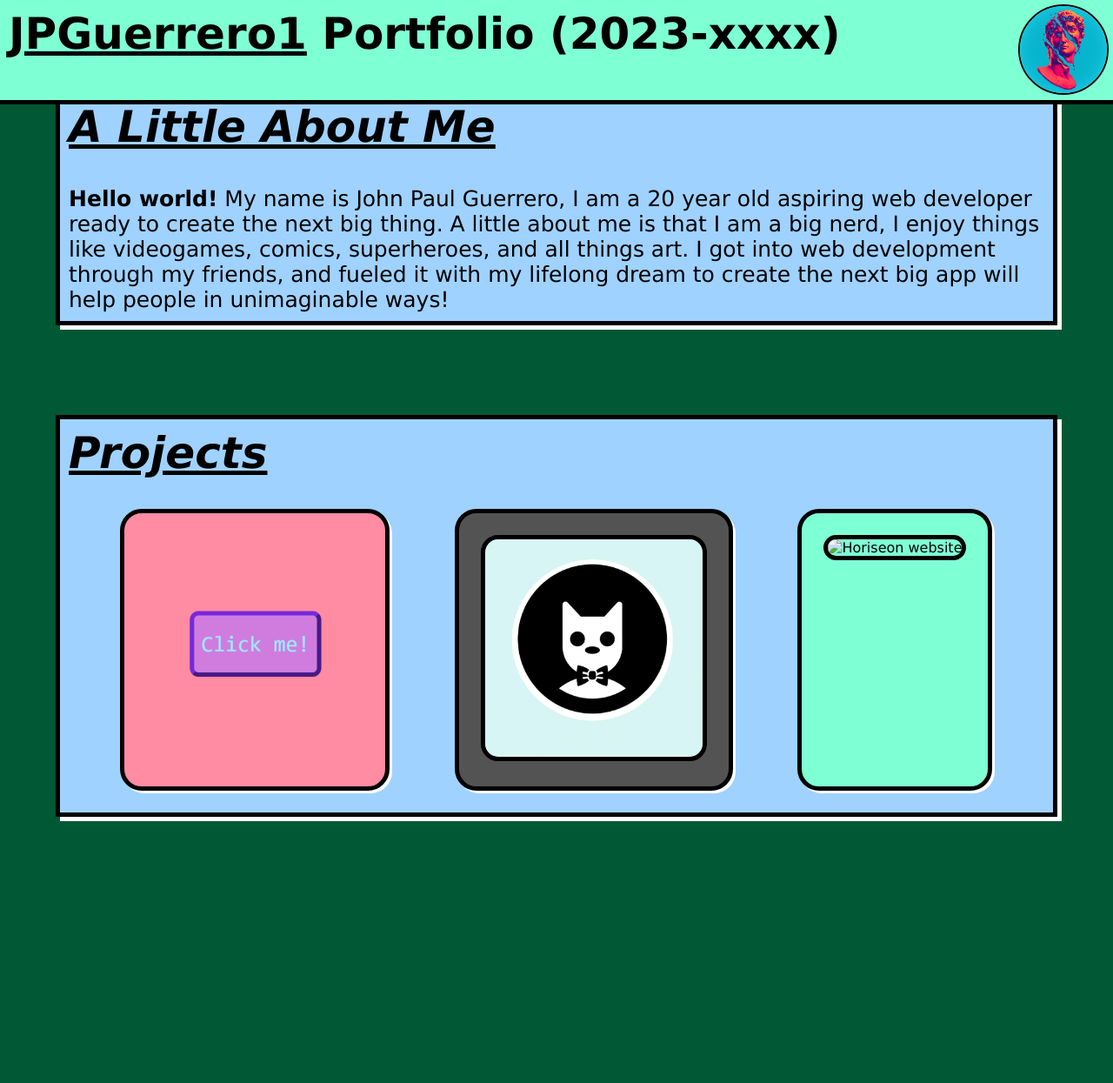
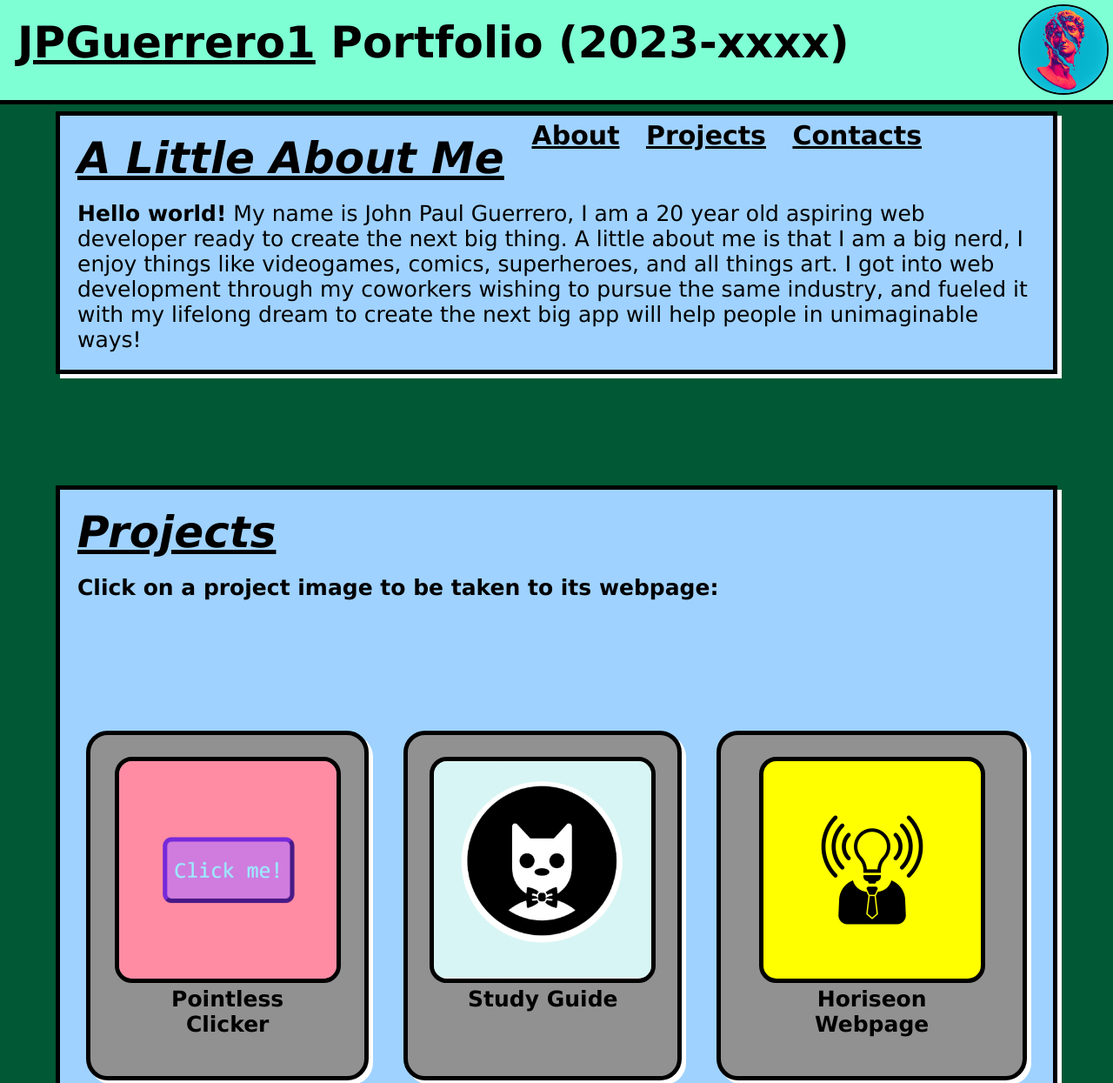
Before and after one commit to JPGuerrero1/Guerrero1-Portfolio, a plain HTML site: page index.html in a window 1280 px wide. Shown: the top 1245 px of the page at 87% size. Before the commit the page ends 1041 px from the top, so only its background shows below. Drawn offline with Linux system fonts and the light colour scheme.

Commit message:
stylized webpage with CSS

```diff
--- a/assets/style.css
+++ b/assets/style.css
@@ -24,18 +24,37 @@ header img {
     border-radius:50%;
 }
 
+header div {
+    float:right;
+    padding: 40px;
+    margin-right: 180px;
+    font-size:30px;
+    word-spacing:20px;
+    font-weight:bold;
+}
+
+#projects, #contact, #about {
+    text-decoration:none;
+}
+
 body {
     background-color:rgb(0, 88, 52);
 }
 
 h1 {
+    display:inline-block;
     font-size:50px;
-    padding:10px;
+    padding:20px;
+}
+
+h2 {
+    font-size:25px;
+    padding:0 20px 20px 20px;
 }
 
 /*content section*/
 .tile {
-    margin:8% 5%;
+    margin:10% 5%;
     border: 5px solid black;
     background-color:rgb(159, 210, 255);
     box-shadow:5px 5px rgb(255, 255, 255);
@@ -48,7 +67,7 @@ section h1 {
 
 p{
     font-size:25px;
-    padding:10px;
+    padding:0 20px 20px 20px;
 
 }
 
@@ -57,19 +76,24 @@ a {
     text-decoration:underline;
 }
 
-#grid {
+.grid {
     display:flex;
     justify-content:space-evenly;
     padding:10px;
 }
 
-.box-1 {
-    margin:15px;
+.grid p {
+    font-weight:bold;
+}
+
+.box {
+    margin:120px 20px 150px 20px;
     padding:25px;
     border-radius:25px;
-    background-color:rgb(255, 140, 163);
+    background-color:rgb(145, 145, 145);
     border: 5px solid black;
-    box-shadow:3px 3px rgb(255, 255, 255);
+    box-shadow:5px 5px rgb(255, 255, 255);
+    text-align:center;
 }
 
 #clicker {
@@ -77,15 +101,7 @@ a {
     width:250px;
     border-radius:20px;
     object-fit:cover;
-}
-
-.box-2 {
-    margin:15px;
-    padding:25px;
-    border-radius:25px;
-    background-color:rgb(83, 83, 83);
     border: 5px solid black;
-    box-shadow:3px 3px rgb(255, 255, 255);
 }
 
 #study {
@@ -96,19 +112,19 @@ a {
     object-fit:cover;
 }
 
-.box-3 {
-    margin:15px;
-    padding:25px;
-    border-radius:25px;
-    background-color:aquamarine;
-    border: 5px solid black;
-    box-shadow:3px 3px rgb(255, 255, 255);
-}
-
 #horiseon {
     height:250px;
     width:250px;
     border-radius:20px;
     border: 5px solid black;
     object-fit:cover;
+    background-color:yellow;
 }
+
+.box:hover {
+    color:white;
+    border-color:white;
+    background-color:rgb(204, 50, 183);
+    box-shadow:0 0 100px 75px #f0f;
+    transition: all 0.5s ease-in-out;
+}
--- a/index.html
+++ b/index.html
@@ -11,33 +11,51 @@
 <body>
     <header>
         <h1><a href="https://Github.com/JPGuerrero1">JPGuerrero1</a> Portfolio (2023-xxxx)</h1>
-        <img src="assets/images/Pfp.jpg" alt="Github profile picture">
+        <a href="https://Github.com/JPGuerrero1"><img src="assets/images/Pfp.jpg" alt="Github profile picture"></a>
+        <div>
+            <a href="#about">About</a>
+            <a href="#projects">Projects</a>
+            <a href="#contact">Contacts</a>
+        </div>
     </header>
 
-    <section class="tile">
+    <section id="about" class="tile">
         <h1>A Little About Me</h1>
         <br>
         <p><strong>Hello world!</strong> My name is John Paul Guerrero, I am a 20 year old aspiring
         web developer ready to create the next big thing. A little about me is that I am a big nerd,
         I enjoy things like videogames, comics, superheroes, and all things art. I got into web development
-        through my friends, and fueled it with my lifelong dream to create the next big app will help people
-        in unimaginable ways!</p>
+        through my coworkers wishing to pursue the same industry, and fueled it with my lifelong dream to create
+        the next big app will help people in unimaginable ways!</p>
     </section>
 
-    <section class="tile">
+    <section id="projects" class="tile">
         <h1>Projects</h1>
-        <div id="grid">
-            <div class="box-1">
-                <img id="clicker" src="assets/images/Clicker.png" alt="purple clickme button">
+        <h2>Click on a project image to be taken to its webpage:</h2>
+        <div class="grid">
+            <div class="box">
+                <a href="file:///C:/Users/jpgue/Github/HTML-CSS-Concepts/index.html"><img id="clicker" src="assets/images/Clicker.png" alt="purple clickme button"></a>
+                <p>Pointless Clicker</p>
             </div>
 
-            <div class="box-2">
-                <img id="study" src="assets/images/bowtie-cat.png" alt="bowtie-cat">
+            <div class="box">
+                <a href="file:///C:/Users/jpgue/bootcamp/prework-study-guide/index.html"><img id="study" src="assets/images/bowtie-cat.png" alt="bowtie-cat"></a>
+                <p>Study Guide</p>
             </div>
 
-            <div class="box-3">
-                <img id="horiseon" src="assets/images/Horiseon.png" alt="Horiseon website">
+            <div class="box">
+                <a href="file:///C:/Users/jpgue/bootcamp/Week1-Horiseon-Challenge/index.html"><img id="horiseon" src="assets/images/horiseon.png" alt="Horiseon website"></a>
+                <p>Horiseon Webpage</p>
             </div>
+        </div>
+    </section>
+
+    <section id="contact" class="tile">
+        <h1>Contact me</h1>
+        <div class="grid">
+            <p><strong>Phone:</strong> (973)-886-0020</p>
+            <p><strong>Email:</strong> jpguerrero1022@gmail.com</p>
+            <p><strong>Github:</strong> Github.com/JPGuerrero1</p>
         </div>
     </section>
 
```
Also changed, not shown: assets/images/horiseon.png (added).
